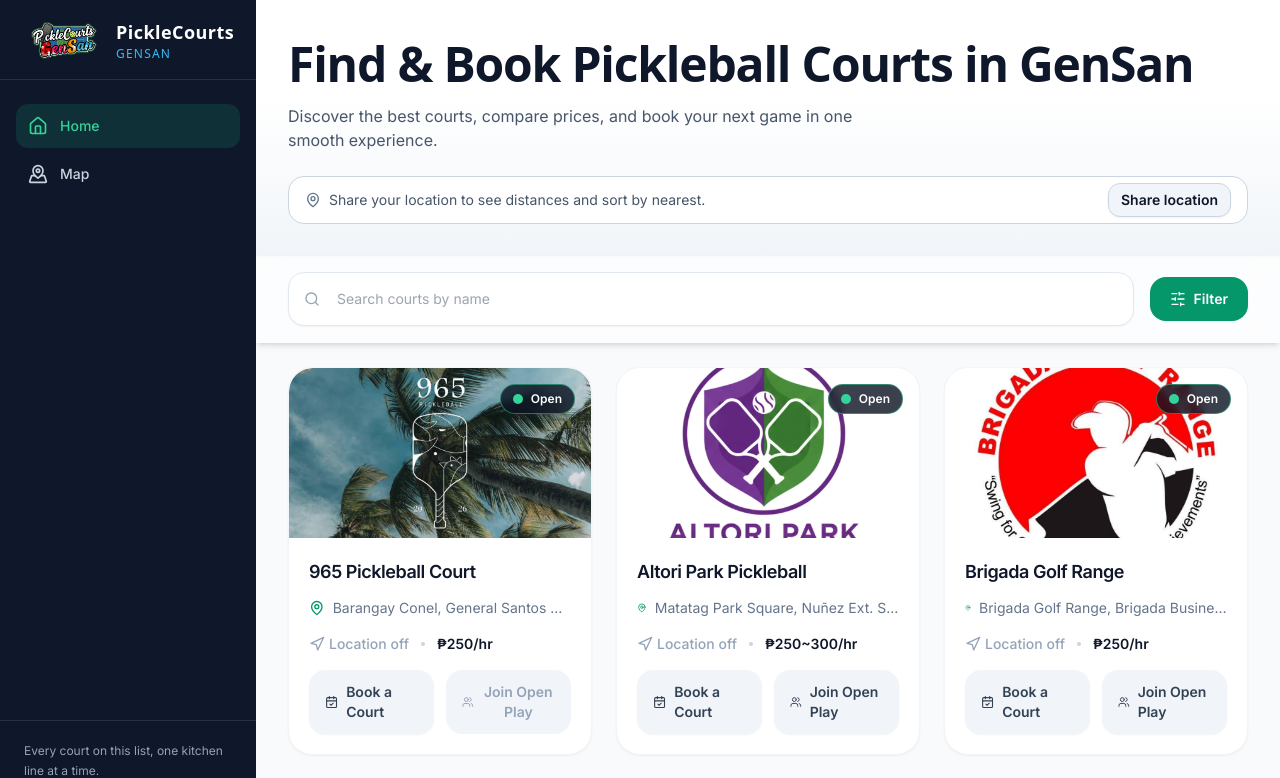
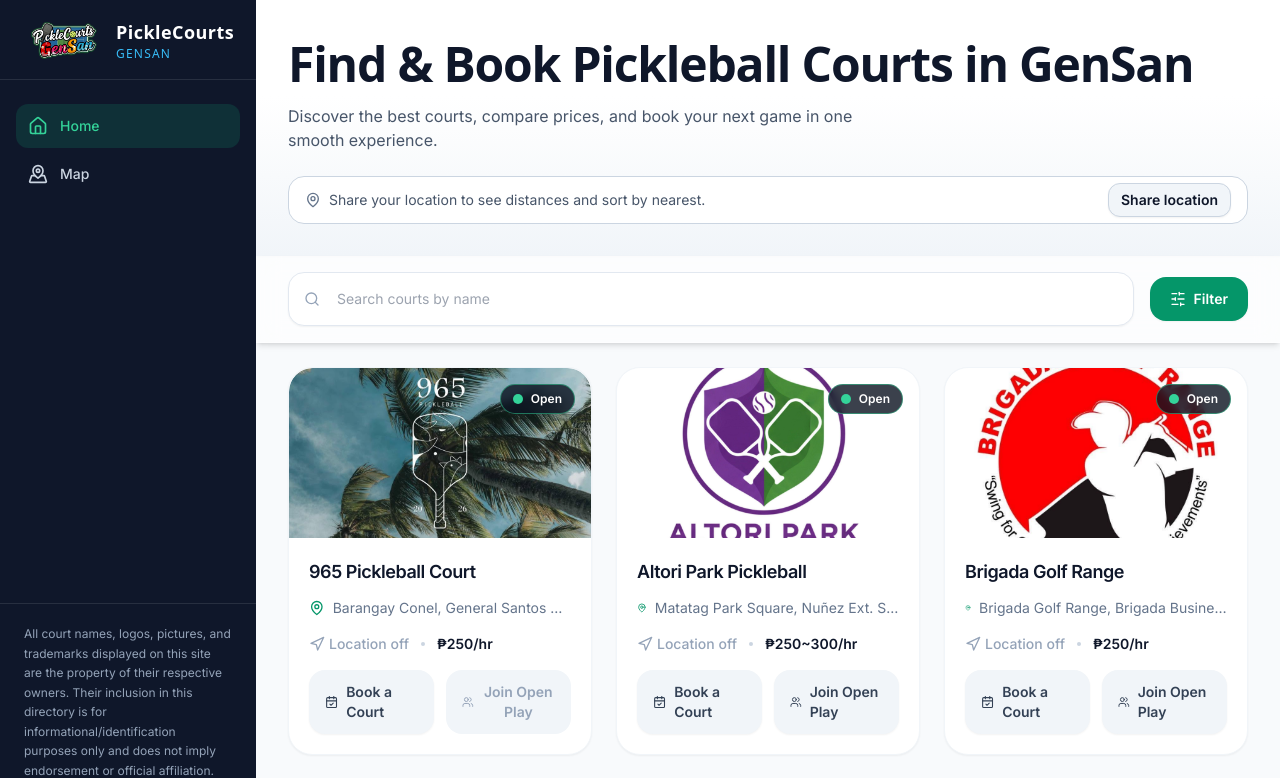
Before and after one commit to Keeeeo/PickleCourtsGensan, a React (Vite) app: page / in a window 1280 px wide. Shown: the top 778 px of the page. Built offline with nearby package versions, Linux system fonts and the light colour scheme; no server answers; grey boxes are pictures that could not be loaded.

Commit message:
UI UPDATE: Legal

```diff
--- a/src/components/MobileDrawer.jsx
+++ b/src/components/MobileDrawer.jsx
@@ -51,7 +51,7 @@
 
         <div className="px-6 py-5 border-t border-white/10">
           <p className="text-slate-400 text-xs leading-relaxed">
-            Every court on this list, one kitchen line at a time.
+            All court names, logos, pictures, and trademarks displayed on this site are the property of their respective owners. Their inclusion in this directory is for informational/identification purposes only and does not imply endorsement or official affiliation.
           </p>
         </div>
       </div>
--- a/src/components/Sidebar.jsx
+++ b/src/components/Sidebar.jsx
@@ -39,7 +39,7 @@
 
       <div className="hidden lg:block px-6 py-5 border-t border-white/10">
         <p className="text-slate-400 text-xs leading-relaxed">
-          Every court on this list, one kitchen line at a time.
+          All court names, logos, pictures, and trademarks displayed on this site are the property of their respective owners. Their inclusion in this directory is for informational/identification purposes only and does not imply endorsement or official affiliation.
         </p>
       </div>
     </aside>
```
